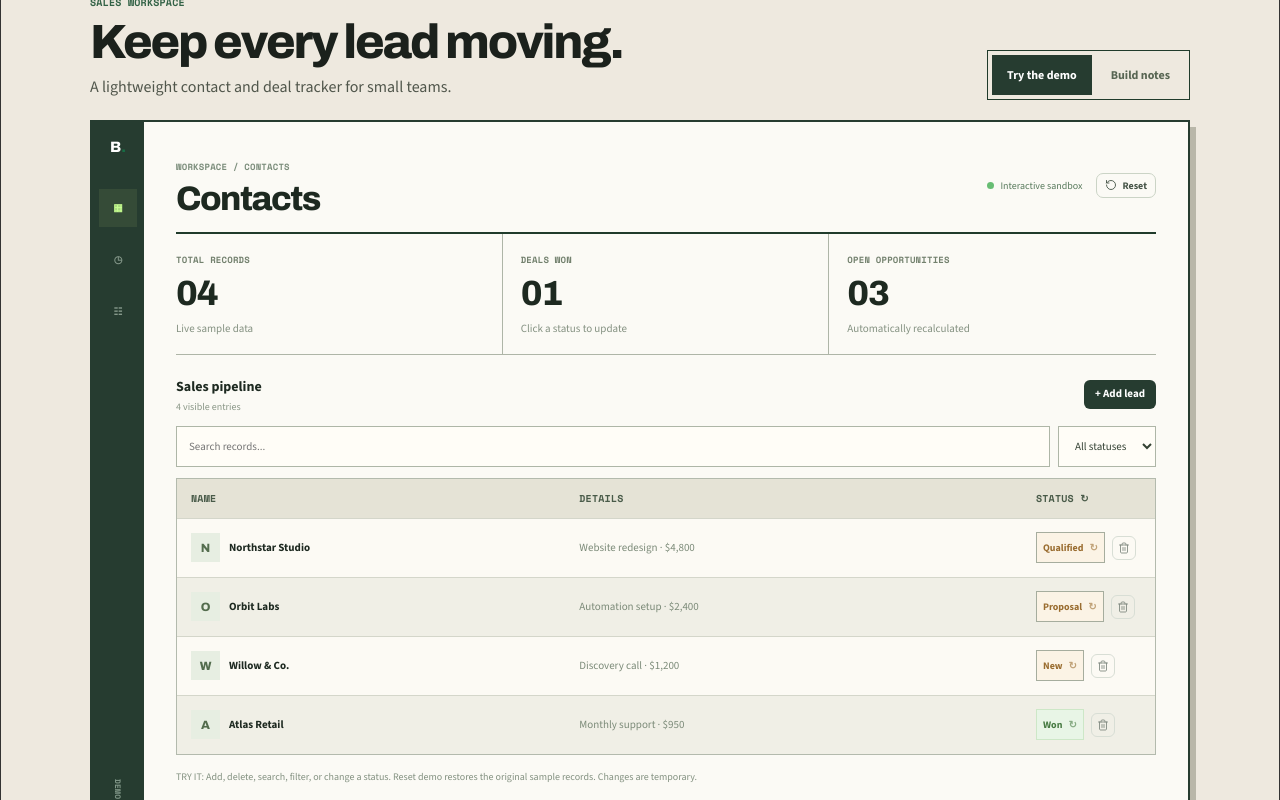
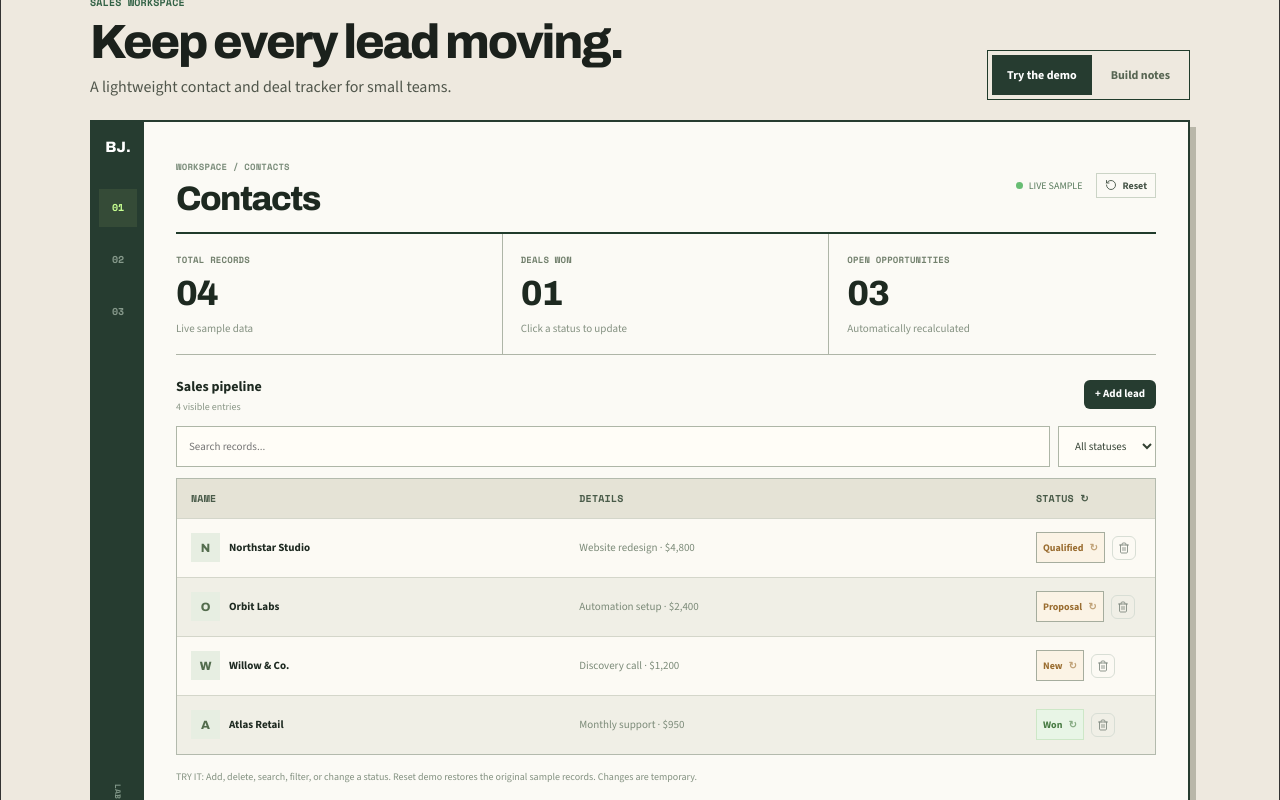
Before and after one commit to bojojojow/bojourn-portfolio, a Next.js app: page / in a window 1280 px wide. Shown: the part 7080-7880 px from the top of the page. Built offline with nearby package versions, Linux system fonts and the light colour scheme.

Commit message:
Update InteractiveAppPreview.tsx

```diff
--- a/app/components/InteractiveAppPreview.tsx
+++ b/app/components/InteractiveAppPreview.tsx
@@ -49,9 +49,9 @@ export default function InteractiveAppPreview({ kind }: { kind: number }) {
   const bars = chartRange === "Week" ? [36, 54, 42, 72, 62, 88, 68] : [42, 66, 58, 79, 61, 91, 76];
   return (
     <div className="va-real-demo">
-      <div className="va-real-sidebar"><div className="va-real-logo">B<span>.</span></div><span className="va-real-side-item is-selected">▦</span><span className="va-real-side-item">◷</span><span className="va-real-side-item">☷</span><span className="va-real-side-bottom">DEMO</span></div>
+      <div className="va-real-sidebar" aria-hidden="true"><span className="va-real-logo">BJ.</span><span className="va-real-side-item is-selected">01</span><span className="va-real-side-item">02</span><span className="va-real-side-item">03</span><span className="va-real-side-bottom">LAB</span></div>
       <div className="va-real-main">
-        <div className="va-real-top"><div><span className="va-real-crumb">WORKSPACE / {labels[kind].toUpperCase()}</span><h5>{labels[kind]}</h5></div><div className="va-real-top-right"><span className="va-real-live"><span /> Interactive sandbox</span><button type="button" onClick={resetDemo} title="Restore original sample records" aria-label="Reset demo" style={{ display: "inline-flex", alignItems: "center", justifyContent: "center", gap: 5, background: "transparent", border: "1px solid #cbd4c6", borderRadius: 7, padding: "5px 8px", fontSize: 10, fontWeight: 650, color: "#465447", cursor: "pointer", whiteSpace: "nowrap" }}><RotateCcw size={12} strokeWidth={1.8} /><span>Reset</span></button><span className="va-real-avatar">BJ</span></div></div>
+        <div className="va-real-top"><div><span className="va-real-crumb">WORKSPACE / {labels[kind].toUpperCase()}</span><h5>{labels[kind]}</h5></div><div className="va-real-top-right"><span className="va-real-live"><span /> LIVE SAMPLE</span><button type="button" onClick={resetDemo} title="Restore original sample records" aria-label="Reset demo" style={{ display: "inline-flex", alignItems: "center", justifyContent: "center", gap: 5, background: "transparent", border: "1px solid #cbd4c6", borderRadius: 0, padding: "5px 8px", fontSize: 10, fontWeight: 650, color: "#465447", cursor: "pointer", whiteSpace: "nowrap" }}><RotateCcw size={12} strokeWidth={1.8} /><span>Reset</span></button></div></div>
         <div className="va-real-kpis">
           <div><span>{kind === 1 ? "TOTAL RECORDED" : kind === 4 ? "ITINERARY STOPS" : "TOTAL RECORDS"}</span><strong>{kind === 1 ? `$${rows.reduce((sum, r) => sum + (r.amount ?? 0), 0).toLocaleString()}` : String(total).padStart(2,"0")}</strong><small>Live sample data</small></div>
           <div><span>{["DEALS WON", "PAID ENTRIES", "CONFIRMED", "COMPLETED", "VISITED"][kind]}</span><strong>{String(completed).padStart(2,"0")}</strong><small>Click a status to update</small></div>
```
